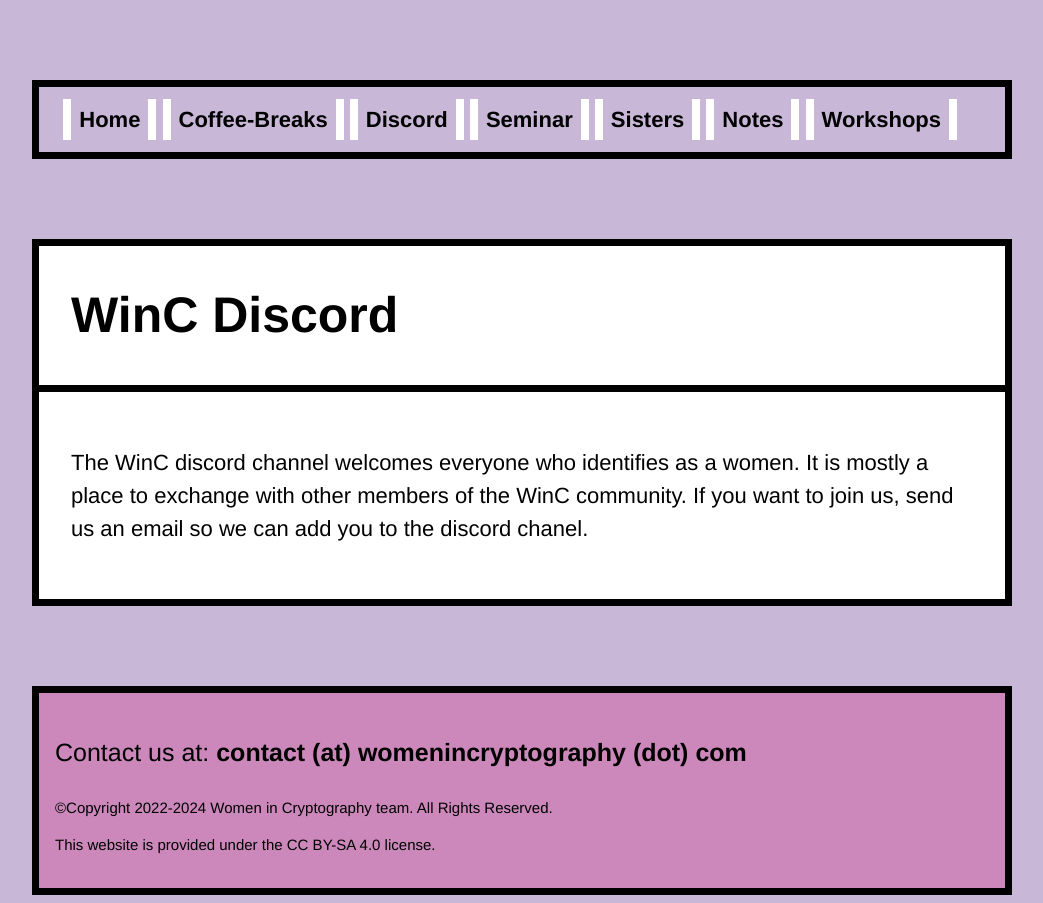
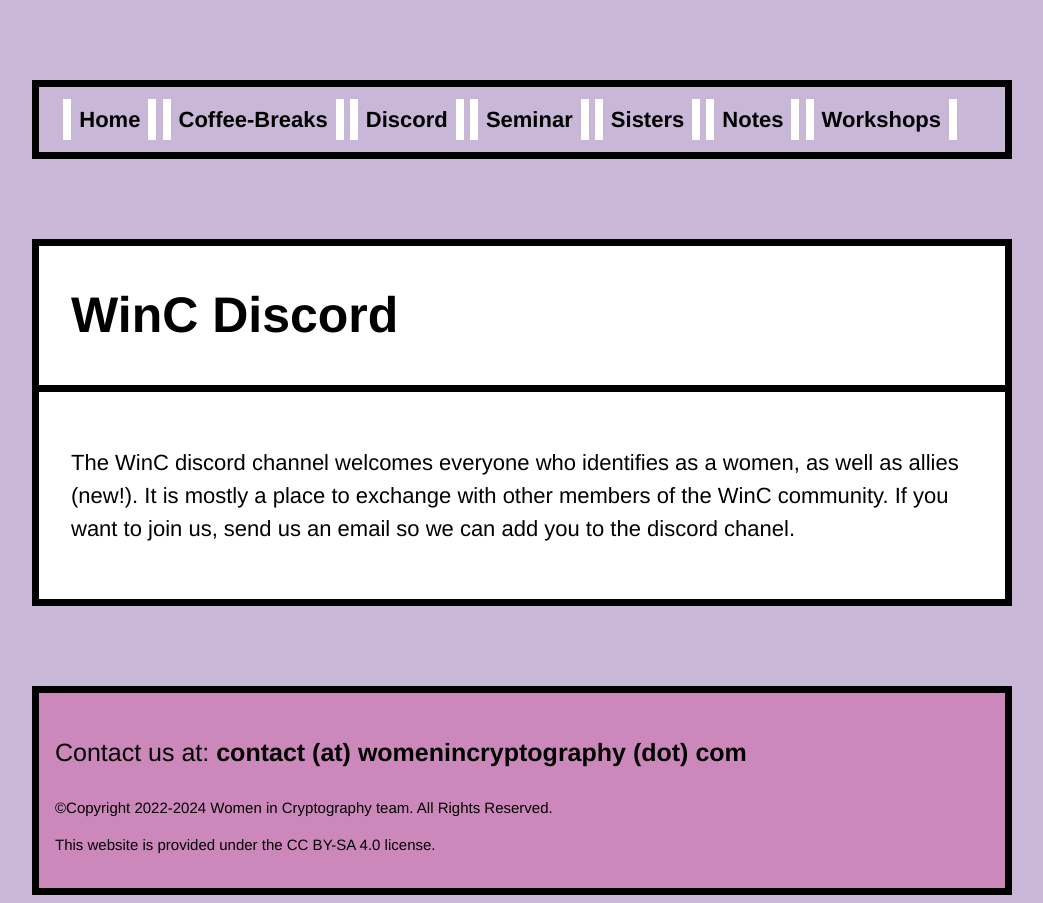
Before and after one commit to women-in-cryptography/women-in-cryptography-website, a Jekyll site: the page built from discord.html, in a window 1280 px wide. Shown: the whole page, without its empty margins (118-1161 px from the left). Built offline with Jekyll 4.4.1, drawn with Linux system fonts in a browser that asks for light colours; a style sheet for code colours, icons or effects is not loaded.

Commit message:
Update discord.html

```diff
--- a/discord.html
+++ b/discord.html
@@ -12,7 +12,7 @@
 </div>
 
 <div class="main-description">
-    <p> The WinC discord channel welcomes everyone who identifies as a women.
+    <p> The WinC discord channel welcomes everyone who identifies as a women, as well as allies (new!).
       It is mostly a place to exchange with other members of the WinC community.
     If you want to join us, send us an email so we can add you to the discord chanel.</p>
 </div>
```
